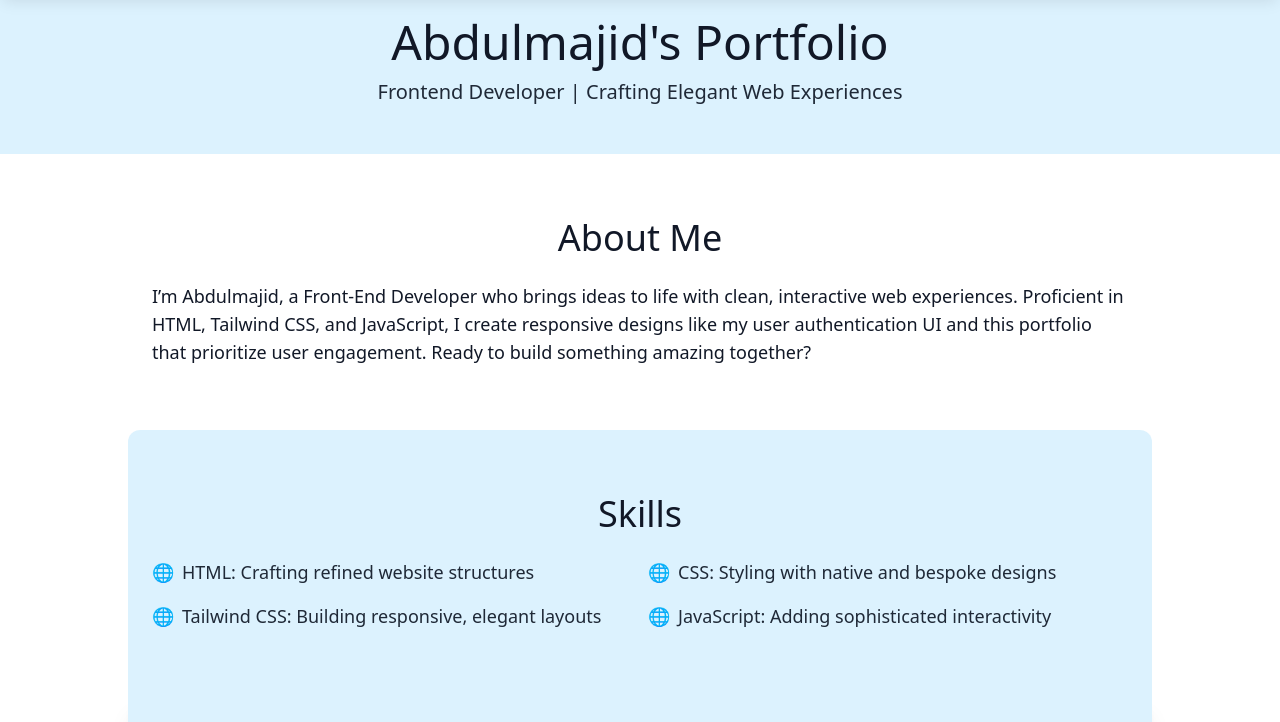
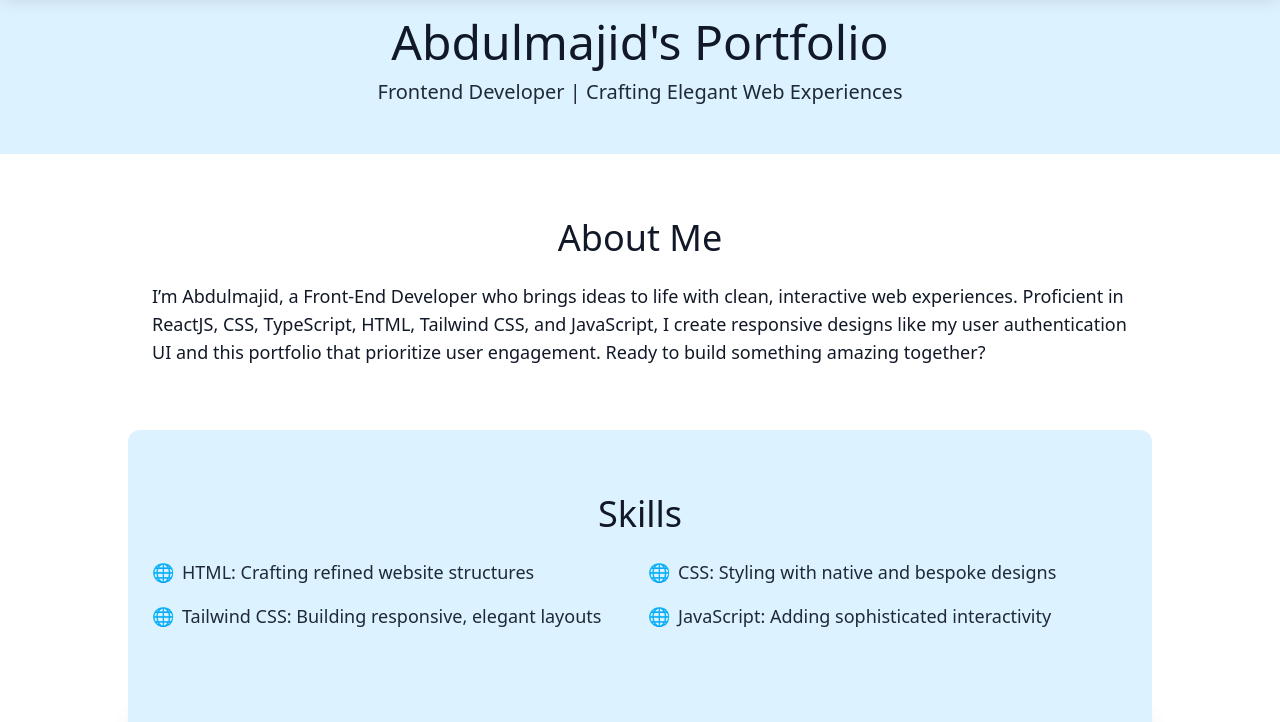
Before and after one commit to CodeBruv/portfolio-website, a website: page index.html in a window 1280 px wide. Shown: the part 78-800 px from the top of the page. Drawn offline with nearby package versions, Linux system fonts and the light colour scheme.

Commit message:
Modified a new project to portfolio

```diff
--- a/index.html
+++ b/index.html
@@ -61,7 +61,7 @@
   <h2 class="text-4xl sm:text-4xl text-gray-900 mb-6 text-center">About Me</h2>
   <p class="text-gray-900 text-lg sm:text-lg leading-relaxed">
     I’m Abdulmajid, a Front-End Developer who brings ideas to life with clean, interactive web experiences.
-    Proficient in HTML, Tailwind CSS, and JavaScript, I create responsive designs like my user authentication UI and this portfolio that prioritize user engagement.
+    Proficient in ReactJS, CSS, TypeScript, HTML, Tailwind CSS, and JavaScript, I create responsive designs like my user authentication UI and this portfolio that prioritize user engagement.
     Ready to build something amazing together?
   </p>
 </section>
```
